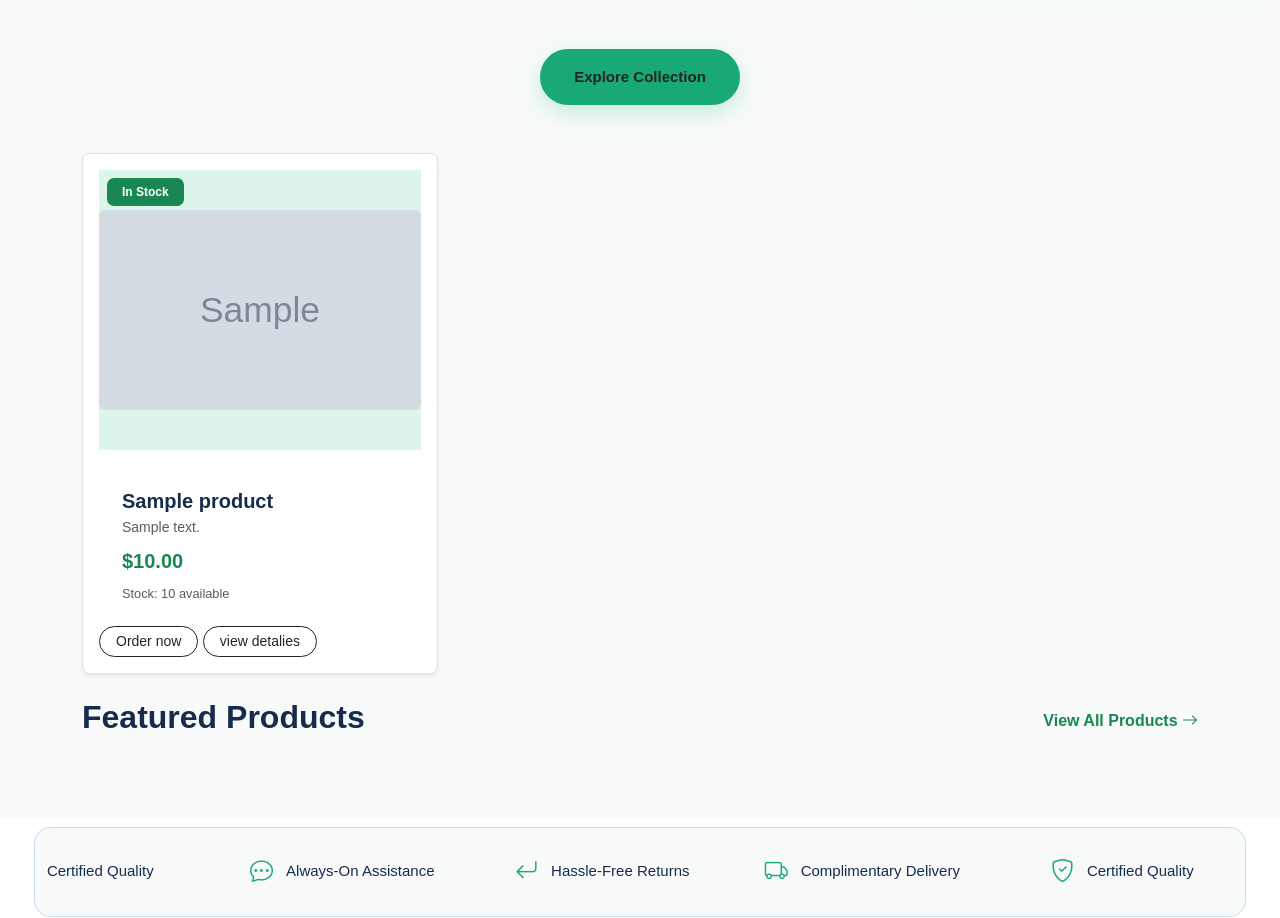
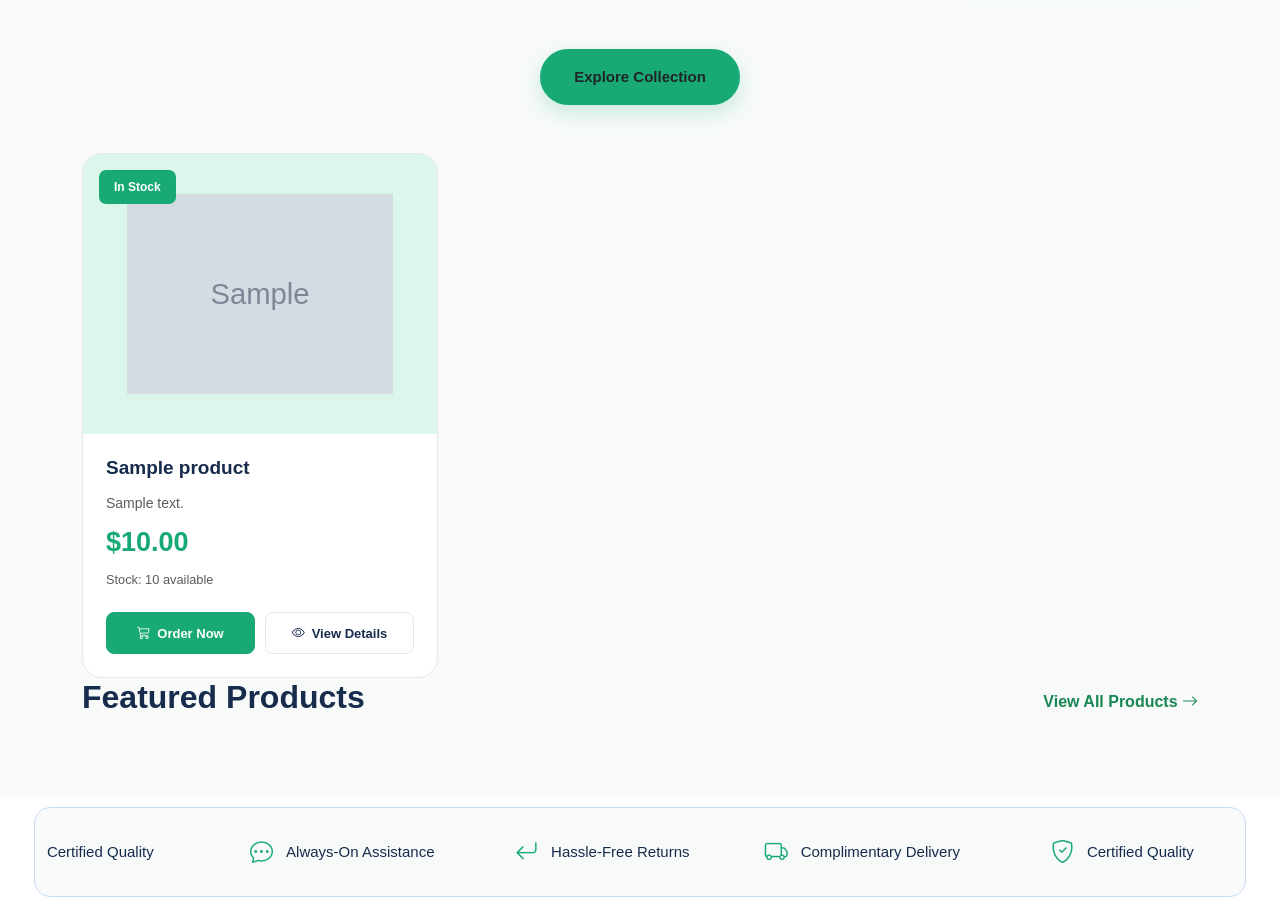
Before and after one commit to ahmedtolba481/E-Commerce-Management-System, a PHP site: page / in a window 1280 px wide. Shown: the part 646-1564 px from the top of the page. Run offline with PHP 8.4, Linux system fonts and the light colour scheme; tables that the repository leaves empty hold one stand-in row (values such as "Sample post"); grey boxes marked "Sample" are stand-in pictures.

Commit message:
Product Card Fixed

```diff
--- a/assets/css/style.css
+++ b/assets/css/style.css
@@ -880,3 +880,75 @@ body {
     box-shadow: 0 0 15px rgba(25, 135, 84, 0.8) !important;
     transform: translateY(-3px);
 }
+
+
+/* ================= PRODUCT ACTIONS ================= */
+
+.product-actions {
+    display: flex;
+    gap: 10px;
+    padding: 0 23px 23px;
+    margin-top: auto;
+}
+
+.product-btn {
+    flex: 1;
+    min-height: 42px;
+    display: inline-flex;
+    align-items: center;
+    justify-content: center;
+    gap: 7px;
+    padding: 10px 12px;
+    border-radius: 8px;
+    font-size: 13px;
+    font-weight: 700;
+    text-decoration: none;
+    transition: all 0.3s ease;
+}
+
+.product-btn-primary {
+    background: var(--primary);
+    border: 1px solid var(--primary);
+    color: var(--white);
+}
+
+.product-btn-primary:hover {
+    background: var(--primary-dark);
+    border-color: var(--primary-dark);
+    color: var(--white);
+    transform: translateY(-2px);
+}
+
+.product-btn-secondary {
+    background: var(--white);
+    border: 1px solid var(--border);
+    color: var(--dark);
+}
+
+.product-btn-secondary:hover {
+    background: var(--mint);
+    border-color: var(--primary);
+    color: var(--primary);
+    transform: translateY(-2px);
+}
+
+.collection-card {
+    display: flex;
+    flex-direction: column;
+}
+
+.collection-info {
+    flex: 1;
+}
+
+@media (max-width: 576px) {
+
+    .product-actions {
+        flex-direction: column;
+    }
+
+    .product-btn {
+        width: 100%;
+    }
+
+}
--- a/index.php
+++ b/index.php
@@ -271,36 +271,64 @@ if ($conn->connect_error) {
                     $stock       = $row['stock'] ?? '0';
                     $image       = $row['image'] ?? 'default.jpg';
                     $badge       = ($stock > 0) ? 'In Stock' : 'Out of Stock';
-
                     echo '
                     <div class="col-md-6 col-lg-4">
-                        <div class="collection-card h-100 p-3 border rounded-3 bg-white shadow-sm">
-                            <div class="collection-image position-relative mb-3">
-                                <span class="collection-badge badge bg-success position-absolute top-0 start-0 m-2">'.$badge.'</span>
-                                <img src="images/'.$image.'" alt="'.$name.'" class="img-fluid w-100 rounded" style="height: 200px; object-fit: cover;">
+                        <div class="collection-card h-100">
+
+                            <div class="collection-image">
+                                <span class="collection-badge">
+                                    '.$badge.'
+                                </span>
+
+                                <img
+                                    src="images/'.$image.'"
+                                    alt="'.htmlspecialchars($name).'"
+                                >
                             </div>
+
                             <div class="collection-info">
-                                <h4 class="fw-bold fs-5 mb-1">'.$name.'</h4>
-                                <p class="text-muted small mb-2">'.$description.'</p>
-                                <div class="collection-price d-flex align-items-center gap-2">
-                                    <span class="text-success fw-bold fs-5">$'.$price.'</span>
+
+                                <h3>
+                                    '.htmlspecialchars($name).'
+                                </h3>
+
+                                <p class="text-muted small mb-2">
+                                    '.htmlspecialchars($description).'
+                                </p>
+
+                                <div class="collection-price">
+                                    <span>
+                                        $'.$price.'
+                                    </span>
                                 </div>
-                                <span class="text-muted d-block mt-2" style="font-size: 0.8rem;">Stock: '.$stock.' available</span>
+
+                                <span class="text-muted d-block mt-2" style="font-size: 0.8rem;">
+                                    Stock: '.$stock.' available
+                                </span>
 
                             </div>
 
-                            <button
-                                class="order-btn btn btn-outline-dark btn-sm rounded-pill  px-3"
-                                onclick="window.location.href=\'product-details.php?id='.$row['id'].'\'">
-                               Order now
+                            <div class="product-actions">
 
-                        </button>
-                                 <button
-                                class="order-btn btn btn-outline-dark btn-sm rounded-pill  px-3"
-                                onclick="window.location.href=\'product-details.php?id='.$row['id'].'\'">
-                           view detalies
+                                <a
+                                    href="product-details.php?id='.$row['id'].'"
+                                    class="product-btn product-btn-primary"
+                                >
+                                    <i class="bi bi-cart3"></i>
+                                    Order Now
+                                </a>
 
-                        </button>
+                                <a
+                                    href="product-details.php?id='.$row['id'].'"
+                                    class="product-btn product-btn-secondary"
+                                >
+                                    <i class="bi bi-eye"></i>
+                                    View Details
+                                </a>
+
+                            </div>
+
+                        </div>
                     </div>
                     ';
                 }
```
